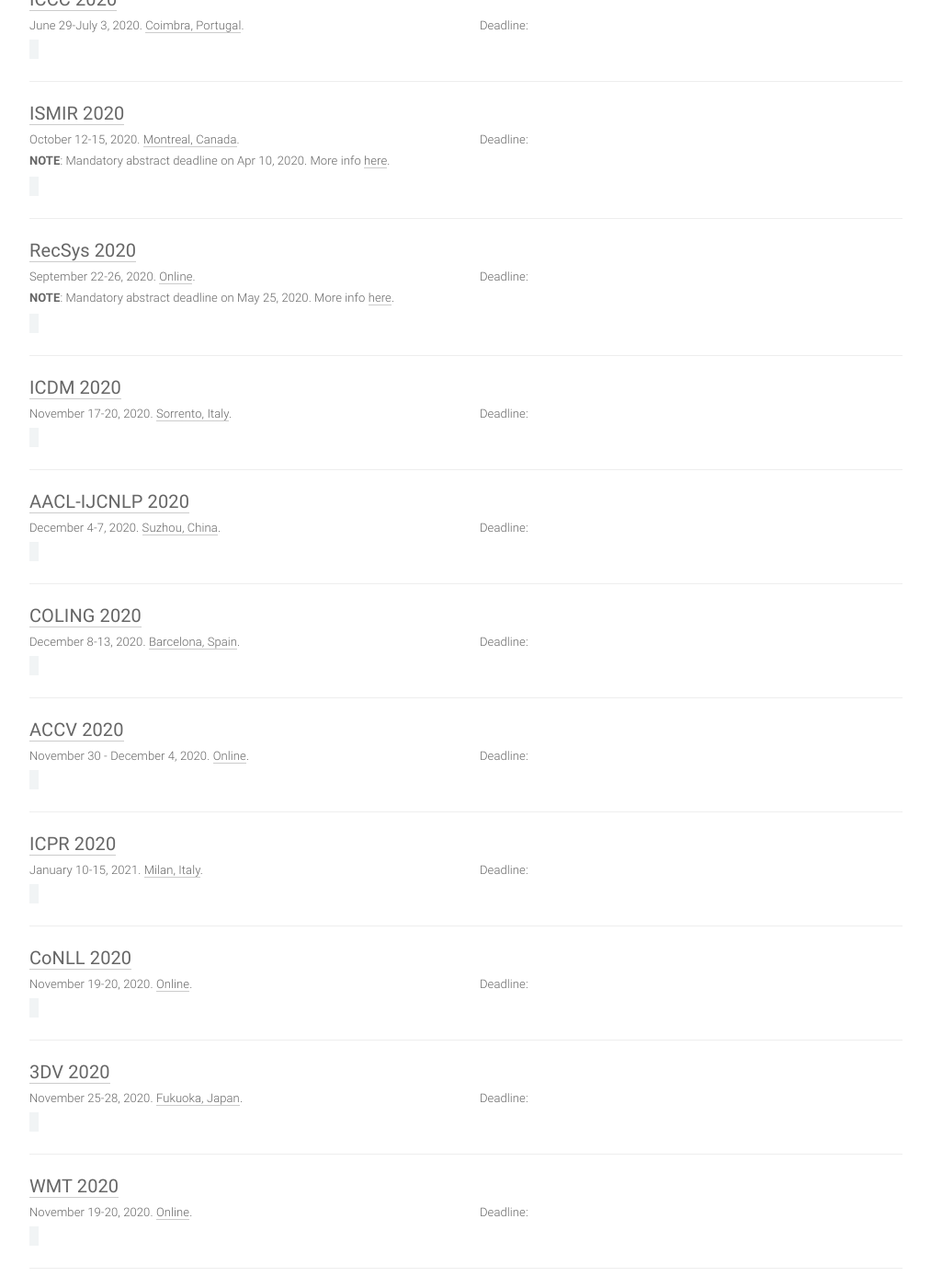
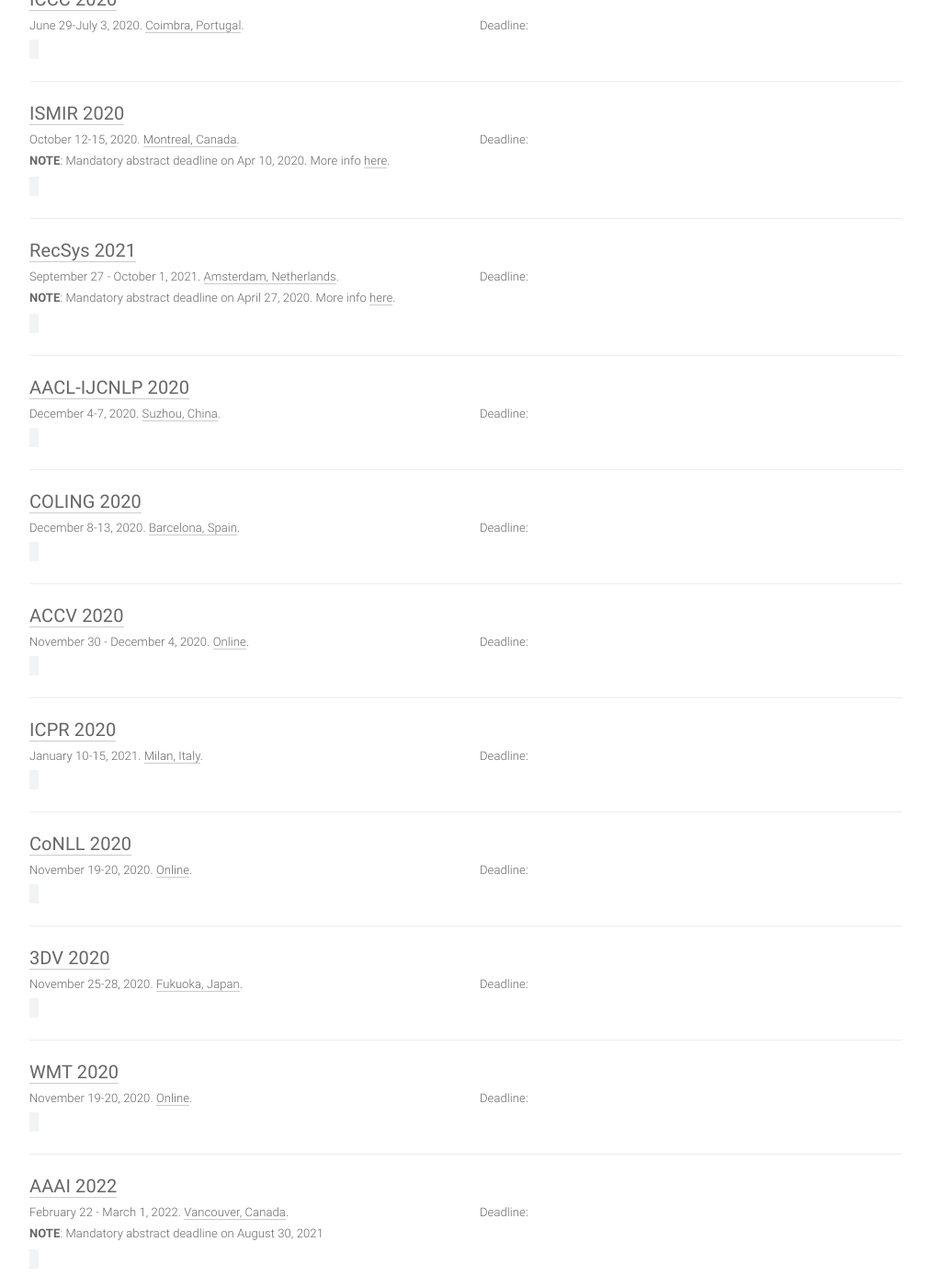
Before and after one commit to paperswithcode/ai-deadlines, a Jekyll site: the page built from index.html, in a window 1280 px wide and 1400 px high, scrolled down 2289 px. Shown: the whole window at 92% size, without its empty margins (133-1146 px from the left). Built offline with Jekyll 4.4.1, drawn with Linux system fonts in a browser that asks for light colours; comment, search, counter and statistics services are not loaded; some of the changed text lies outside the part shown.

Commit message:
Update RecSys21, AAAI22, WWW22 and remove ICDM20 (#354)
* Update RecSys to 2021

* Remove ICDM 2020

* Update AAAI 2022

* Update WWW 2022

* Fix bug in ICAPS

```diff
--- a/_data/conferences.yml
+++ b/_data/conferences.yml
@@ -208,27 +208,16 @@
 
 - title: RecSys
   hindex: 45
-  year: 2020
-  id: recsys20
-  link: https://recsys.acm.org/recsys20/
-  deadline: '2020-06-01 23:59:59'
-  abstract_deadline: '2020-05-25 23:59:59'
+  year: 2021
+  id: recsys21
+  link: https://recsys.acm.org/recsys21/
+  deadline: '2021-05-04 23:59:59'
+  abstract_deadline: '2020-04-27 23:59:59'
   timezone: UTC-12
-  date: September 22-26, 2020
-  place: Online
+  date: September 27 - October 1, 2021
+  place: Amsterdam, Netherlands
   sub: DM
-  note: '<b>NOTE</b>: Mandatory abstract deadline on May 25, 2020. More info <a href=''https://recsys.acm.org/recsys20/dates/''>here</a>.'
-
-- title: ICDM
-  hindex: 44
-  year: 2020
-  id: icdm20
-  link: http://icdm2020.bigke.org/
-  deadline: '2020-06-11 23:59:59'
-  timezone: UTC-7
-  date: November 17-20, 2020
-  place: Sorrento, Italy
-  sub: DM
+  note: '<b>NOTE</b>: Mandatory abstract deadline on April 27, 2020. More info <a href=''https://recsys.acm.org/recsys21/dates/''>here</a>.'
 
 - title: AACL-IJCNLP
   hindex: -1
@@ -309,15 +298,16 @@
 
 - title: AAAI
   hindex: 95
-  year: 2021
-  id: aaai21
-  link: https://aaai.org/Conferences/AAAI-21/
-  deadline: '2020-09-09 23:59:59'
+  year: 2022
+  id: aaai22
+  link: https://aaai.org/Conferences/AAAI-22/
+  deadline: '2021-09-08 23:59:59'
+  abstract_deadline: '2021-08-30 23:59:59'
   timezone: UTC-12
-  date: February 2-9, 2021
+  date: February 22 - March 1, 2022
   place: Vancouver, Canada
   sub: ML
-  note: '<b>NOTE</b>: Mandatory abstract deadline on September 01, 2020'
+  note: '<b>NOTE</b>: Mandatory abstract deadline on August 30, 2021'
 
 
 - title: ICLR
@@ -394,13 +384,14 @@
 
 - title: WWW
   hindex: 70
-  year: 2021
-  id: www21
-  link: http://www2021.thewebconf.org/
-  deadline: '2020-10-19 23:59:59'
+  year: 2022
+  id: www22
+  link: https://www2022.thewebconf.org/
+  deadline: '2021-10-21 23:59:59'
+  abstract_deadline: '2021-10-14 23:59:59'
   timezone: UTC-12
-  date: April 19-23, 2021
-  place: Ljubljana, Slovenia
+  date: April 25-29, 2022
+  place: Lyon, France
   sub: DM
   note: '<b>NOTE</b>: Mandatory abstract deadline on October 12, 2020'
 
```
